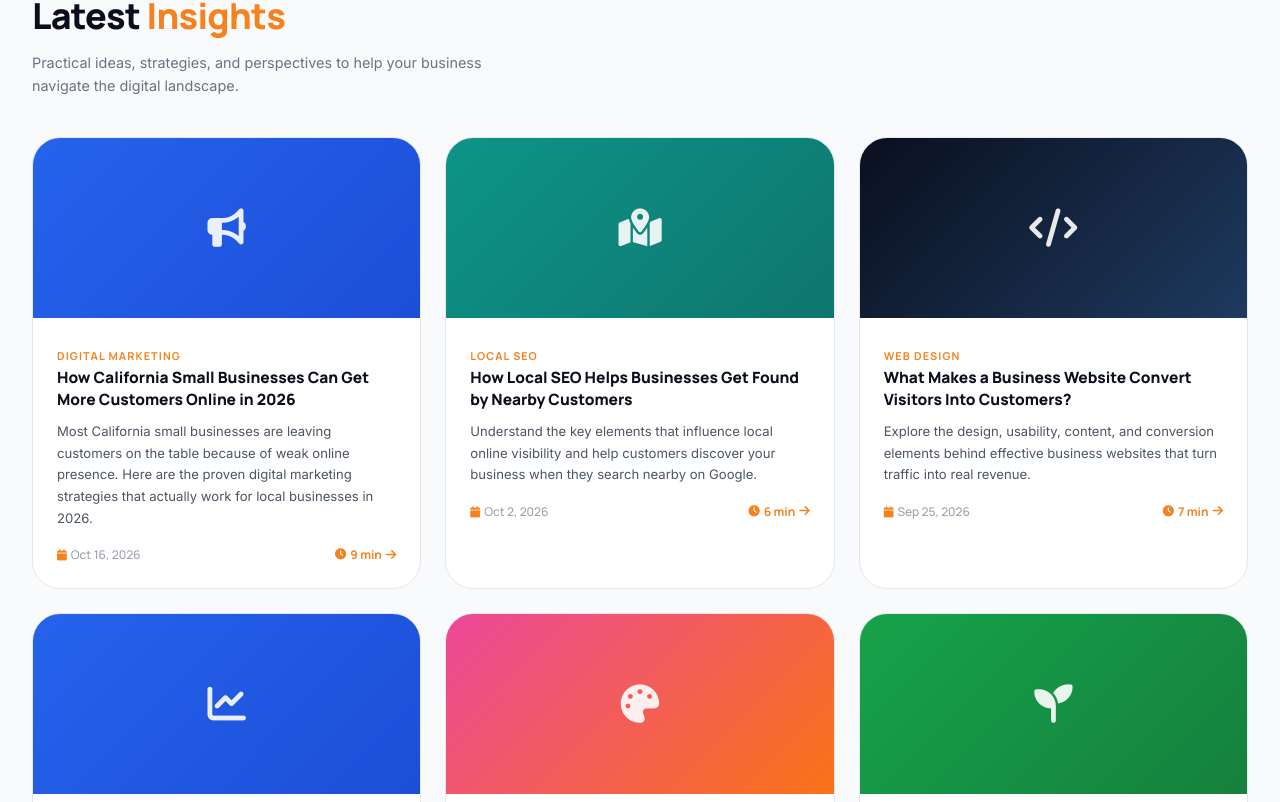
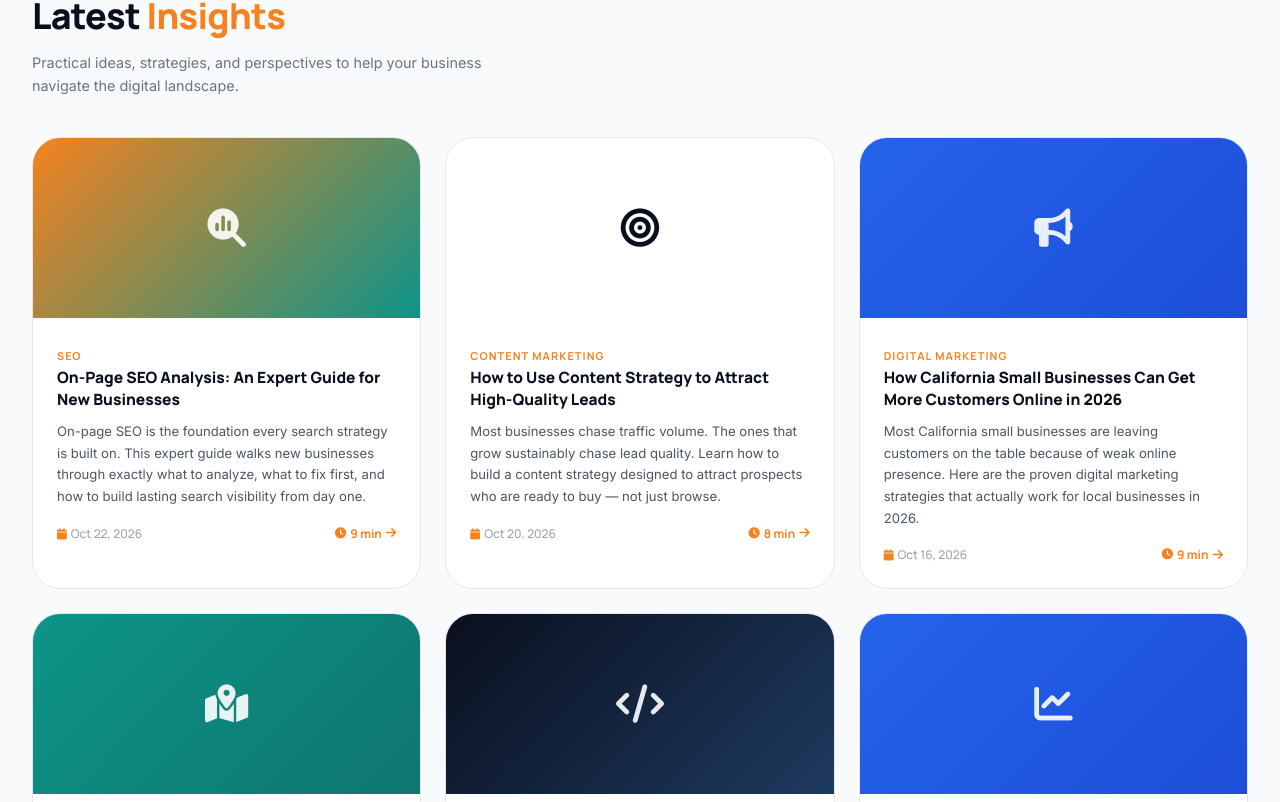
Before and after one commit to vinaygoyal611994-ctrl/calidigi_dynamic, a Next.js app: page /blog in a window 1280 px wide. Shown: the part 1778-2580 px from the top of the page. Built offline with nearby package versions, Linux system fonts and the light colour scheme.

Commit message:
update the google analytics

```diff
--- a/src/components/BlogInteractive.tsx
+++ b/src/components/BlogInteractive.tsx
@@ -54,7 +54,7 @@ export default function BlogInteractive() {
       const q = search.toLowerCase().trim()
       const matchQ = !q || [a.title, a.excerpt, a.category, ...a.tags].some(s => s.toLowerCase().includes(q))
       return matchCat && matchQ
-    })
+    }).sort((a, b) => new Date(b.date).getTime() - new Date(a.date).getTime())
   }, [category, search])
 
   const totalPages = Math.max(1, Math.ceil(filtered.length / PER_PAGE))
```
